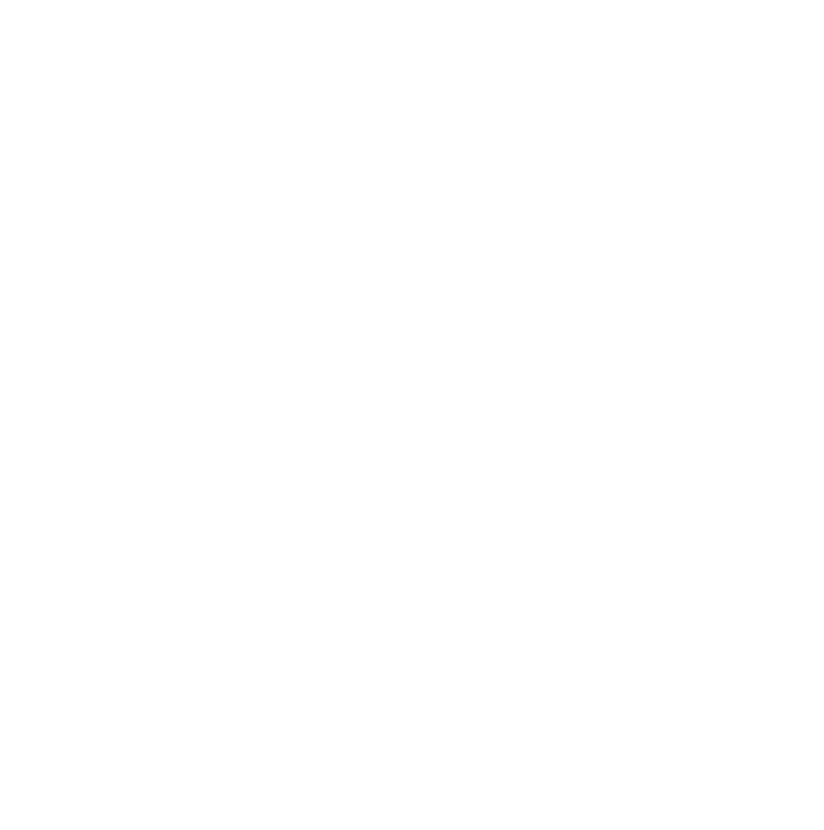
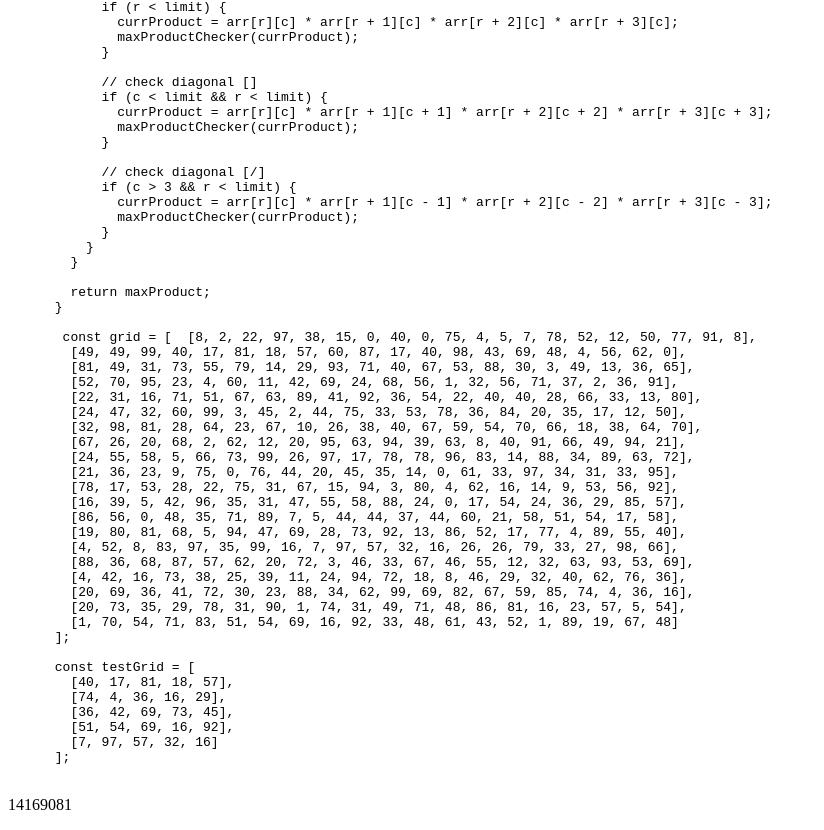
Before and after one commit to ragulpalanisamy/fcc_projects_euler, a Next.js app: page /Larg_Prod_in_grid in a window 1280 px wide. Before the commit this address had no page. Shown: the part 440-1270 px from the top of the page, without its empty margins (0-824 px from the left). Before the commit the page ends 800 px from the top, so only its background shows below. Built offline with nearby package versions, Linux system fonts and the light colour scheme.

Commit message:
feat: :sparkles: Added the largest product in a grid

```diff
--- a/src/app/page.js
+++ b/src/app/page.js
@@ -44,7 +44,10 @@ export default function Home() {
       <Link href="/Summation_of_Primes">
       Summation of Primes
       </Link>
+      <br></br>
+      <Link href="/Larg_Prod_in_grid">
+      Largest Product in a grid
+      </Link>
       </>
-
   )
 }
--- /dev/null
+++ b/src/pages/Larg_Prod_in_grid.tsx
@@ -0,0 +1,170 @@
+import React from 'react'
+
+export default function Larg_Prod_in_grid() {
+    const codesnippet = `
+    function largestGridProduct(arr) {
+        let maxProduct = 0;
+        let currProduct = 0;
+
+        function maxProductChecker(n) {
+          if (n > maxProduct) {
+            return maxProduct = n;
+          }
+        }
+
+        // loop rows
+        for (let r = 0; r < arr.length; r++) {
+          // loop columns
+          for (let c = 0; c < arr[r].length; c++) {
+            const limit = arr[r].length - 3;
+
+            // check horizontal
+            if (c < limit) {
+              currProduct = arr[r][c] * arr[r][c + 1] * arr[r][c + 2] * arr[r][c + 3];
+              maxProductChecker(currProduct);
+            }
+
+            // check vertical
+            if (r < limit) {
+              currProduct = arr[r][c] * arr[r + 1][c] * arr[r + 2][c] * arr[r + 3][c];
+              maxProductChecker(currProduct);
+            }
+
+            // check diagonal [\]
+            if (c < limit && r < limit) {
+              currProduct = arr[r][c] * arr[r + 1][c + 1] * arr[r + 2][c + 2] * arr[r + 3][c + 3];
+              maxProductChecker(currProduct);
+            }
+
+            // check diagonal [/]
+            if (c > 3 && r < limit) {
+              currProduct = arr[r][c] * arr[r + 1][c - 1] * arr[r + 2][c - 2] * arr[r + 3][c - 3];
+              maxProductChecker(currProduct);
+            }
+          }
+        }
+
+        return maxProduct;
+      }
+
+       const grid = [  [8, 2, 22, 97, 38, 15, 0, 40, 0, 75, 4, 5, 7, 78, 52, 12, 50, 77, 91, 8],
+        [49, 49, 99, 40, 17, 81, 18, 57, 60, 87, 17, 40, 98, 43, 69, 48, 4, 56, 62, 0],
+        [81, 49, 31, 73, 55, 79, 14, 29, 93, 71, 40, 67, 53, 88, 30, 3, 49, 13, 36, 65],
+        [52, 70, 95, 23, 4, 60, 11, 42, 69, 24, 68, 56, 1, 32, 56, 71, 37, 2, 36, 91],
+        [22, 31, 16, 71, 51, 67, 63, 89, 41, 92, 36, 54, 22, 40, 40, 28, 66, 33, 13, 80],
+        [24, 47, 32, 60, 99, 3, 45, 2, 44, 75, 33, 53, 78, 36, 84, 20, 35, 17, 12, 50],
+        [32, 98, 81, 28, 64, 23, 67, 10, 26, 38, 40, 67, 59, 54, 70, 66, 18, 38, 64, 70],
+        [67, 26, 20, 68, 2, 62, 12, 20, 95, 63, 94, 39, 63, 8, 40, 91, 66, 49, 94, 21],
+        [24, 55, 58, 5, 66, 73, 99, 26, 97, 17, 78, 78, 96, 83, 14, 88, 34, 89, 63, 72],
+        [21, 36, 23, 9, 75, 0, 76, 44, 20, 45, 35, 14, 0, 61, 33, 97, 34, 31, 33, 95],
+        [78, 17, 53, 28, 22, 75, 31, 67, 15, 94, 3, 80, 4, 62, 16, 14, 9, 53, 56, 92],
+        [16, 39, 5, 42, 96, 35, 31, 47, 55, 58, 88, 24, 0, 17, 54, 24, 36, 29, 85, 57],
+        [86, 56, 0, 48, 35, 71, 89, 7, 5, 44, 44, 37, 44, 60, 21, 58, 51, 54, 17, 58],
+        [19, 80, 81, 68, 5, 94, 47, 69, 28, 73, 92, 13, 86, 52, 17, 77, 4, 89, 55, 40],
+        [4, 52, 8, 83, 97, 35, 99, 16, 7, 97, 57, 32, 16, 26, 26, 79, 33, 27, 98, 66],
+        [88, 36, 68, 87, 57, 62, 20, 72, 3, 46, 33, 67, 46, 55, 12, 32, 63, 93, 53, 69],
+        [4, 42, 16, 73, 38, 25, 39, 11, 24, 94, 72, 18, 8, 46, 29, 32, 40, 62, 76, 36],
+        [20, 69, 36, 41, 72, 30, 23, 88, 34, 62, 99, 69, 82, 67, 59, 85, 74, 4, 36, 16],
+        [20, 73, 35, 29, 78, 31, 90, 1, 74, 31, 49, 71, 48, 86, 81, 16, 23, 57, 5, 54],
+        [1, 70, 54, 71, 83, 51, 54, 69, 16, 92, 33, 48, 61, 43, 52, 1, 89, 19, 67, 48]
+      ];
+
+      const testGrid = [
+        [40, 17, 81, 18, 57],
+        [74, 4, 36, 16, 29],
+        [36, 42, 69, 73, 45],
+        [51, 54, 69, 16, 92],
+        [7, 97, 57, 32, 16]
+      ];
+    `;
+
+    function largestGridProduct(arr: any) {
+        let maxProduct = 0;
+        let currProduct = 0;
+
+        function maxProductChecker(n: any) {
+            if (n > maxProduct) {
+                return maxProduct = n;
+            }
+        }
+
+        // loop rows
+        for (let r = 0; r < arr.length; r++) {
+            // loop columns
+            for (let c = 0; c < arr[r].length; c++) {
+                const limit = arr[r].length - 3;
+
+                // check horizontal
+                if (c < limit) {
+                    currProduct = arr[r][c] * arr[r][c + 1] * arr[r][c + 2] * arr[r][c + 3];
+                    maxProductChecker(currProduct);
+                }
+
+                // check vertical
+                if (r < limit) {
+                    currProduct = arr[r][c] * arr[r + 1][c] * arr[r + 2][c] * arr[r + 3][c];
+                    maxProductChecker(currProduct);
+                }
+
+                // check diagonal [\]
+                if (c < limit && r < limit) {
+                    currProduct = arr[r][c] * arr[r + 1][c + 1] * arr[r + 2][c + 2] * arr[r + 3][c + 3];
+                    maxProductChecker(currProduct);
+                }
+
+                // check diagonal [/]
+                if (c > 3 && r < limit) {
+                    currProduct = arr[r][c] * arr[r + 1][c - 1] * arr[r + 2][c - 2] * arr[r + 3][c - 3];
+                    maxProductChecker(currProduct);
+                }
+            }
+        }
+
+        return maxProduct;
+    }
+
+    const grid = [[8, 2, 22, 97, 38, 15, 0, 40, 0, 75, 4, 5, 7, 78, 52, 12, 50, 77, 91, 8],
+    [49, 49, 99, 40, 17, 81, 18, 57, 60, 87, 17, 40, 98, 43, 69, 48, 4, 56, 62, 0],
+    [81, 49, 31, 73, 55, 79, 14, 29, 93, 71, 40, 67, 53, 88, 30, 3, 49, 13, 36, 65],
+    [52, 70, 95, 23, 4, 60, 11, 42, 69, 24, 68, 56, 1, 32, 56, 71, 37, 2, 36, 91],
+    [22, 31, 16, 71, 51, 67, 63, 89, 41, 92, 36, 54, 22, 40, 40, 28, 66, 33, 13, 80],
+    [24, 47, 32, 60, 99, 3, 45, 2, 44, 75, 33, 53, 78, 36, 84, 20, 35, 17, 12, 50],
+    [32, 98, 81, 28, 64, 23, 67, 10, 26, 38, 40, 67, 59, 54, 70, 66, 18, 38, 64, 70],
+    [67, 26, 20, 68, 2, 62, 12, 20, 95, 63, 94, 39, 63, 8, 40, 91, 66, 49, 94, 21],
+    [24, 55, 58, 5, 66, 73, 99, 26, 97, 17, 78, 78, 96, 83, 14, 88, 34, 89, 63, 72],
+    [21, 36, 23, 9, 75, 0, 76, 44, 20, 45, 35, 14, 0, 61, 33, 97, 34, 31, 33, 95],
+    [78, 17, 53, 28, 22, 75, 31, 67, 15, 94, 3, 80, 4, 62, 16, 14, 9, 53, 56, 92],
+    [16, 39, 5, 42, 96, 35, 31, 47, 55, 58, 88, 24, 0, 17, 54, 24, 36, 29, 85, 57],
+    [86, 56, 0, 48, 35, 71, 89, 7, 5, 44, 44, 37, 44, 60, 21, 58, 51, 54, 17, 58],
+    [19, 80, 81, 68, 5, 94, 47, 69, 28, 73, 92, 13, 86, 52, 17, 77, 4, 89, 55, 40],
+    [4, 52, 8, 83, 97, 35, 99, 16, 7, 97, 57, 32, 16, 26, 26, 79, 33, 27, 98, 66],
+    [88, 36, 68, 87, 57, 62, 20, 72, 3, 46, 33, 67, 46, 55, 12, 32, 63, 93, 53, 69],
+    [4, 42, 16, 73, 38, 25, 39, 11, 24, 94, 72, 18, 8, 46, 29, 32, 40, 62, 76, 36],
+    [20, 69, 36, 41, 72, 30, 23, 88, 34, 62, 99, 69, 82, 67, 59, 85, 74, 4, 36, 16],
+    [20, 73, 35, 29, 78, 31, 90, 1, 74, 31, 49, 71, 48, 86, 81, 16, 23, 57, 5, 54],
+    [1, 70, 54, 71, 83, 51, 54, 69, 16, 92, 33, 48, 61, 43, 52, 1, 89, 19, 67, 48]
+    ];
+
+    const testGrid = [
+        [40, 17, 81, 18, 57],
+        [74, 4, 36, 16, 29],
+        [36, 42, 69, 73, 45],
+        [51, 54, 69, 16, 92],
+        [7, 97, 57, 32, 16]
+    ];
+    return (
+        <div>
+            <h1>
+                Largest Product in grid
+            </h1>
+            <pre>
+                <code>
+                    {codesnippet}
+                </code>
+            </pre>
+            <p>
+                {largestGridProduct(testGrid)}
+            </p>
+        </div>
+    )
+}
```
